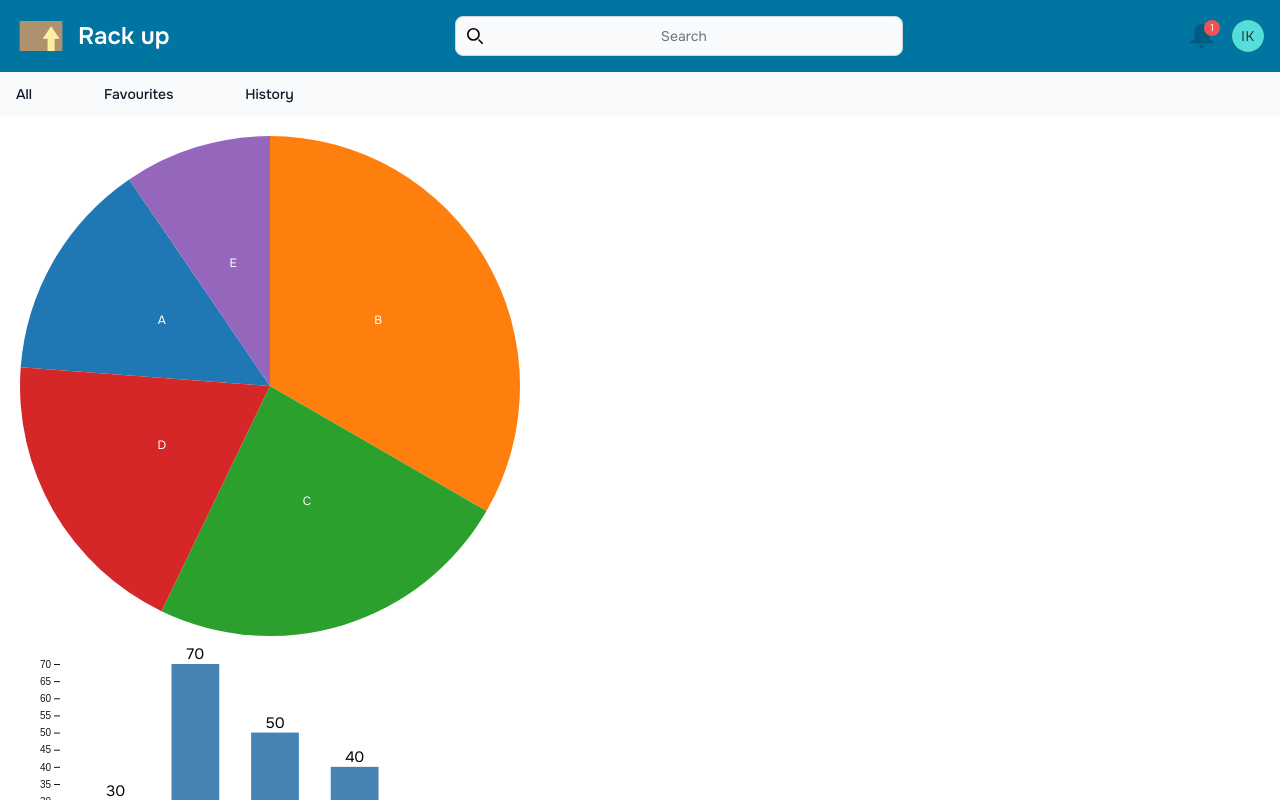
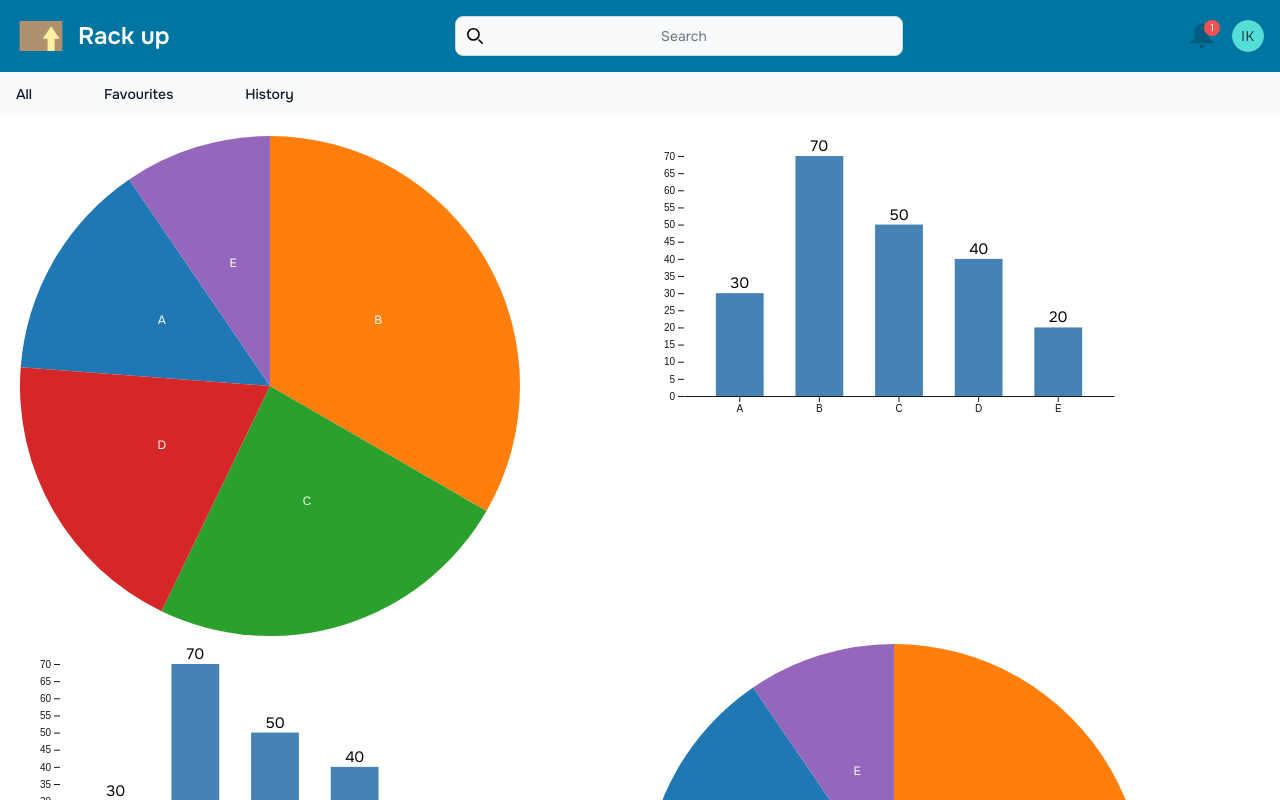
Before and after one commit to iam-i-j-k/rackup, a Next.js app: page /dashboard in a window 1280 px wide. Shown: the top 800 px of the page. Built offline with nearby package versions, Linux system fonts and the light colour scheme.

Commit message:
3 commit

```diff
--- a/src/components/Home.jsx
+++ b/src/components/Home.jsx
@@ -5,7 +5,7 @@ import BarGraph from './BarGraph'
 const Home = () => {
   return (
     <div>
-      <div className="grid grid-cols-2 gap-2 sm:grid-cols-1">
+      <div className="grid grid-cols-1 gap-2 sm:grid-cols-2">
         <div>
           <PieChart />
         </div>
```
